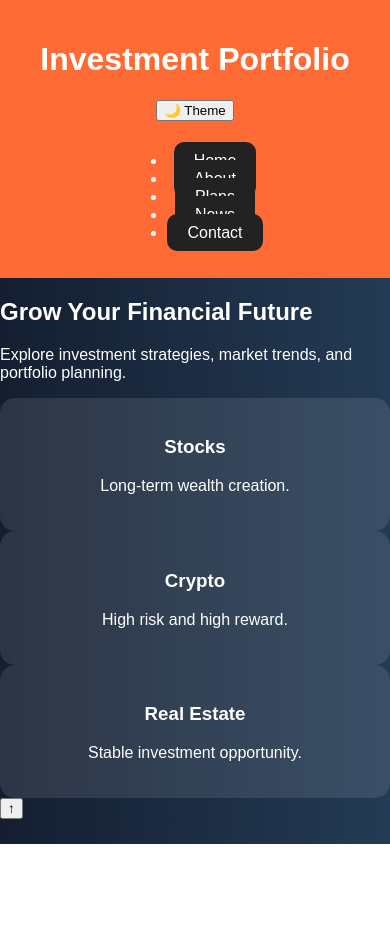
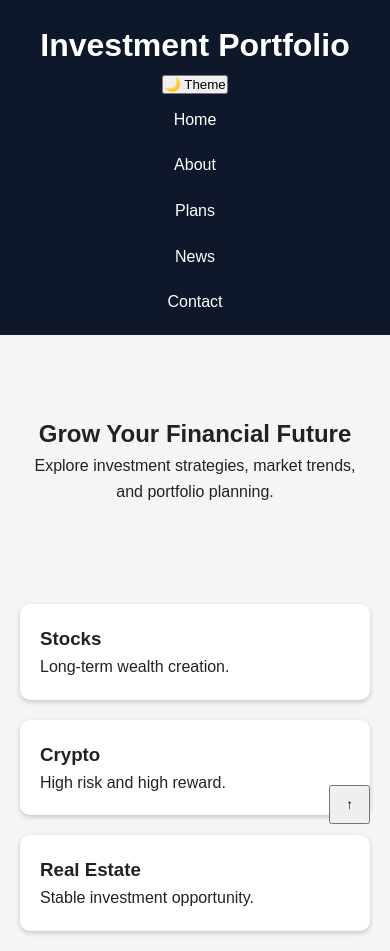
Before and after one commit to nguyenlenamkhanh47-design/nguyenkhanh.github.io, a plain HTML site: page index.html in a window 390 px wide. Before the commit the page ends 844 px from the top, so only its background shows below. Drawn offline with Linux system fonts and the light colour scheme; files that its build step writes are made by us from their sources; a script that the page names is missing.

Commit message:
Update style.css

```diff
--- a/style.css
+++ b/style.css
@@ -1,131 +1,80 @@
-body{
-    margin: 0;
-    font-family: Arial, sans-serif;
-    background: linear-gradient(to right, #141e30, #243b55);
-    color: white;
+*{
+margin:0;
+padding:0;
+box-sizing:border-box;
 }
 
-/* Skip Link */
-.skip-link{
-    position: absolute;
-    left: -999px;
-    background: yellow;
-    color: black;
-    padding: 10px;
-    font-weight: bold;
+body{
+font-family:Arial,sans-serif;
+background:#f5f5f5;
+color:#222;
+line-height:1.6;
 }
 
-.skip-link:focus{
-    left: 10px;
-    top: 10px;
+header{
+background:#0f172a;
+color:white;
+padding:20px;
+text-align:center;
 }
 
-/* Header */
-header{
-    background-color: #ff6b35;
-    padding: 20px;
-    text-align: center;
-}
-
-/* Navigation */
-nav{
-    display: flex;
-    justify-content: center;
-    gap: 20px;
-    margin-top: 15px;
+nav ul{
+display:flex;
+justify-content:center;
+list-style:none;
+gap:20px;
+margin-top:10px;
 }
 
 nav a{
-    text-decoration: none;
-    color: white;
-    background-color: #222;
-    padding: 10px 20px;
-    border-radius: 10px;
-    transition: 0.3s;
+color:white;
+text-decoration:none;
 }
 
-/* Hover effect */
-nav a:hover{
-    background-color: yellow;
-    color: black;
-    transform: scale(1.1);
+.hero{
+padding:80px 20px;
+text-align:center;
 }
 
-/* Hero image */
-.hero img{
-    width: 100%;
-    height: 400px;
-    object-fit: cover;
+.cards{
+display:grid;
+grid-template-columns:repeat(3,1fr);
+gap:20px;
+padding:20px;
 }
 
-/* Grid */
-.grid-container{
-    display: grid;
-    grid-template-columns: repeat(2, 1fr);
-    gap: 30px;
-    padding: 30px;
+.card{
+background:white;
+padding:20px;
+border-radius:10px;
+box-shadow:0 2px 5px rgba(0,0,0,.2);
 }
 
-/* Card */
-.card{
-    background-color: rgba(255,255,255,0.1);
-    padding: 20px;
-    border-radius: 15px;
-    text-align: center;
+.dark{
+background:#111827;
+color:white;
 }
 
-/* Box model */
-.card img,
-.food-item img,
-.gallery-grid img{
-    width: 100%;
-    border: 4px solid white;
-    padding: 5px;
-    border-radius: 15px;
-    box-sizing: border-box;
+.dark .card{
+background:#1f2937;
 }
 
-/* Flex */
-.flex-container{
-    display: flex;
-    justify-content: space-around;
-    flex-wrap: wrap;
-    gap: 20px;
-    padding: 30px;
+#topBtn{
+position:fixed;
+right:20px;
+bottom:20px;
+padding:10px 15px;
+cursor:pointer;
 }
 
-.food-item{
-    width: 300px;
-    text-align: center;
+@media(max-width:768px){
+
+nav ul{
+flex-direction:column;
 }
 
-/* Gallery Grid */
-.gallery-grid{
-    display: grid;
-    grid-template-columns: repeat(3, 1fr);
-    gap: 20px;
-    padding: 30px;
+.cards{
+grid-template-columns:1fr;
 }
 
-/* nth-child */
-.gallery-grid img:nth-child(odd){
-    border-radius: 50px;
 }
-
-.gallery-grid img:nth-child(even){
-    border-radius: 10px;
-}
-
-/* Hover image */
-.gallery-grid img:hover{
-    transform: scale(1.05);
-    transition: 0.3s;
-}
-
-/* Footer */
-footer{
-    background-color: black;
-    text-align: center;
-    padding: 15px;
-    margin-top: 20px;
-}
```
